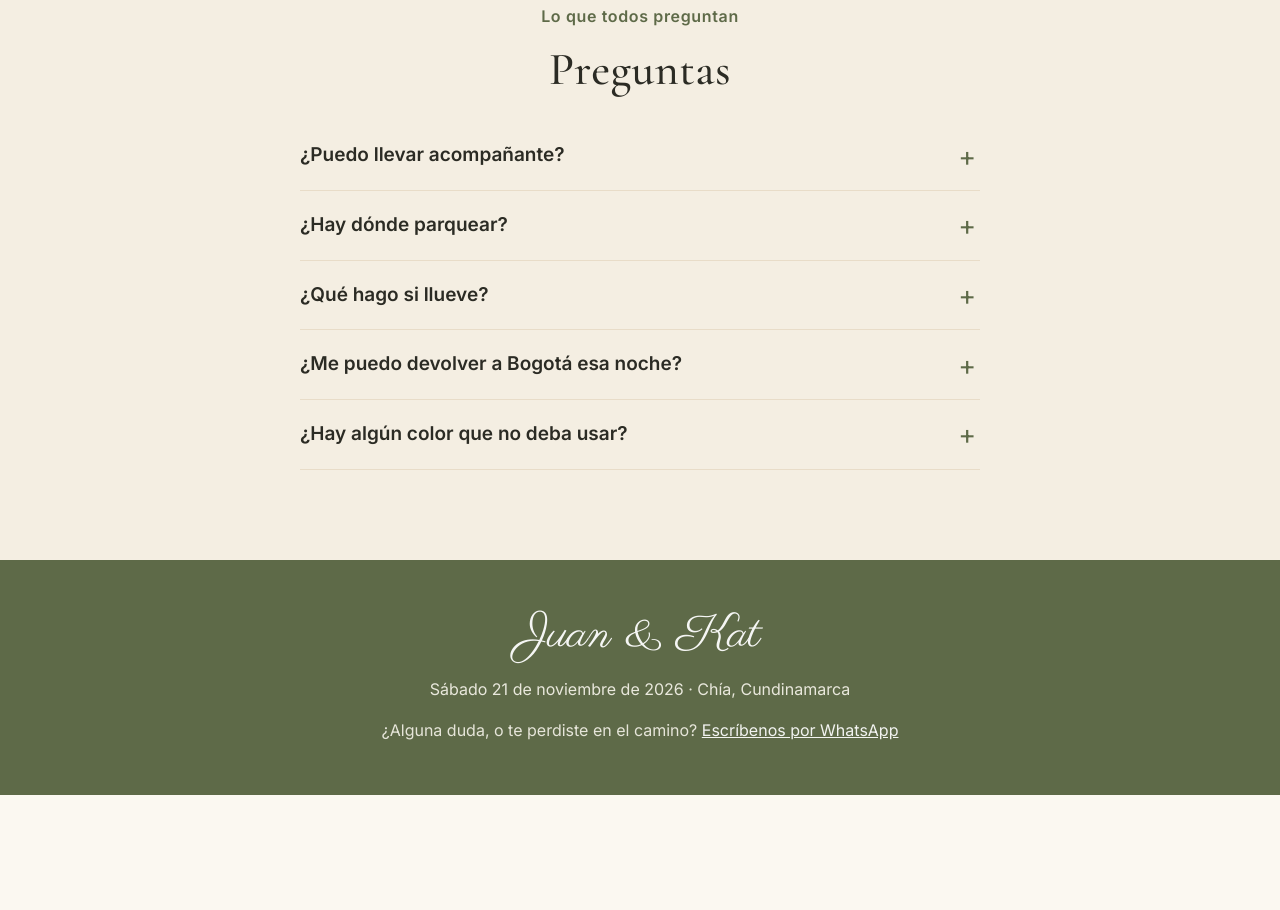
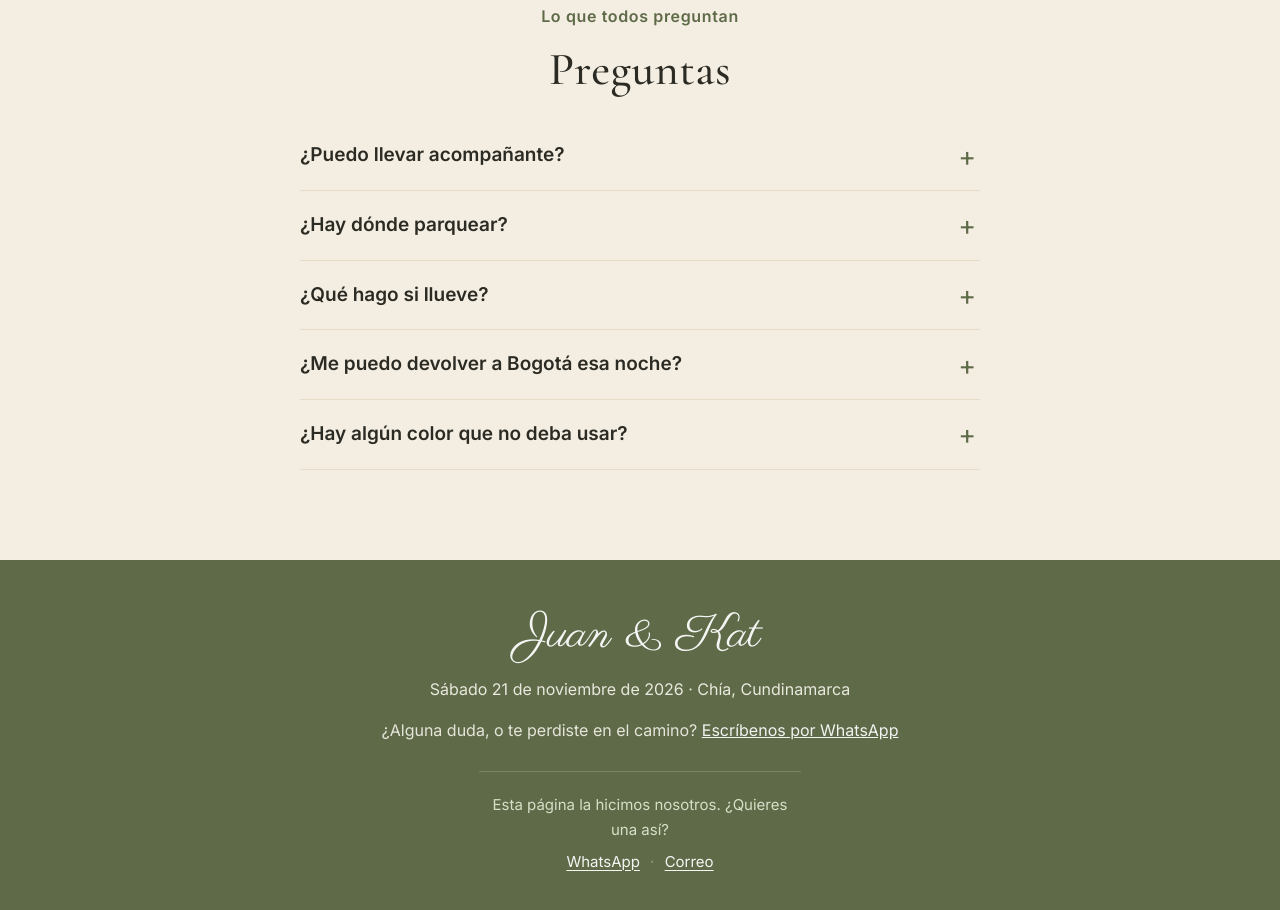
Before and after one commit to JosephLMD/Katt-and-Juans, a plain HTML site: page index.html in a window 1280 px wide. Shown: the part 4676-5586 px from the top of the page. Before the commit the page ends 5471 px from the top, so only its background shows below. Drawn offline with nearby package versions, Linux system fonts and the light colour scheme.

Commit message:
Add files via upload

```diff
--- a/estilos.css
+++ b/estilos.css
@@ -491,3 +491,20 @@ footer a{color:#fff;}
   cursor:pointer;-webkit-tap-highlight-color:transparent;}
 .iniciales button:hover{background:var(--oliva-p);}
 .iniciales[hidden]{display:none;}
+
+/* ── el crédito, al fondo del pie ────────────────────────────────────
+   Discreto a propósito: separado por una línea fina, pequeño y sin
+   negritas, para que no compita con los novios. Pero legible y
+   tocable de verdad, no un susurro gris de 11px. */
+.credito{
+  margin:26px auto 0;padding-top:20px;max-width:34ch;
+  border-top:1px solid rgba(255,255,255,.18);
+  font-size:15px;line-height:1.7;color:#DDE7D0;
+}
+.credito a{
+  color:#fff;text-decoration:underline;text-underline-offset:3px;
+  text-decoration-thickness:1px;
+  display:inline-block;padding:6px 2px;   /* área de toque cómoda */
+}
+.credito a:hover{text-decoration-thickness:2px;}
+.credito .sep{opacity:.45;padding:0 4px;}
--- a/index.html
+++ b/index.html
@@ -184,6 +184,12 @@
   <p>Sábado 21 de noviembre de 2026 · Chía, Cundinamarca</p>
   <p style="opacity:.92;margin-top:14px">¿Alguna duda, o te perdiste en el camino?
      <a href="https://wa.me/573112276705" target="_blank" rel="noopener noreferrer">Escríbenos por WhatsApp</a></p>
+  <p class="credito">
+    Esta página la hicimos nosotros. ¿Quieres una así?<br>
+    <a href="https://wa.me/573142619842" target="_blank" rel="noopener noreferrer">WhatsApp</a>
+    <span class="sep">·</span>
+    <a href="mailto:jose.martinez@thephonemarket.com.co?subject=Quiero%20una%20p%C3%A1gina%20as%C3%AD">Correo</a>
+  </p>
 </footer>
 
 <script>
```
Also changed, not shown: dress-code.html (+6 -0 lines), regalos.html (+22 -4 lines), ubicacion.html (+6 -0 lines).
